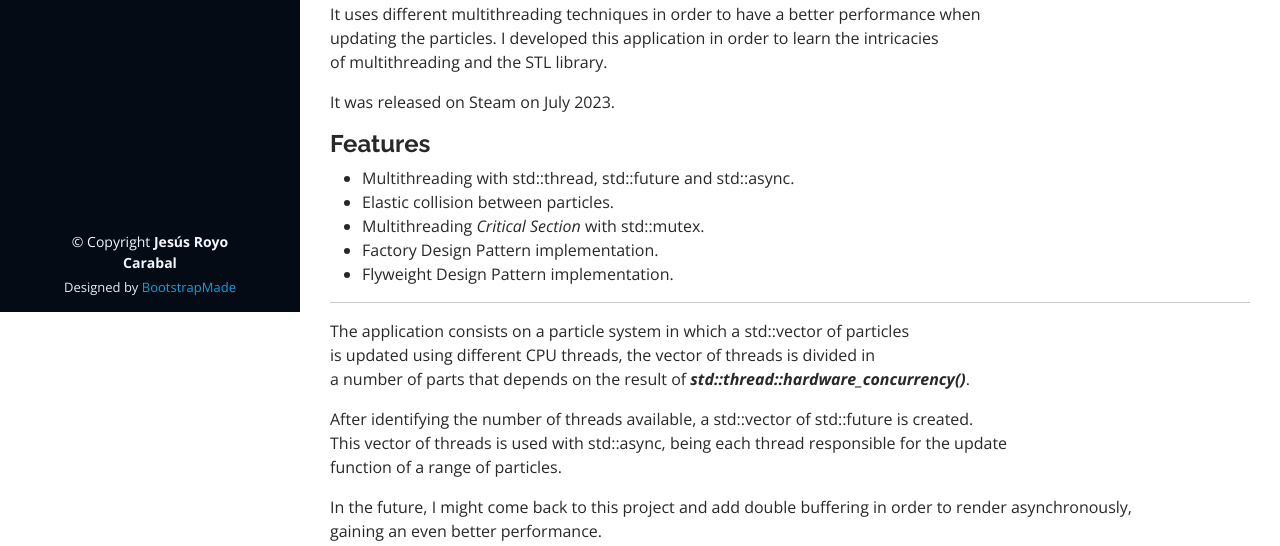
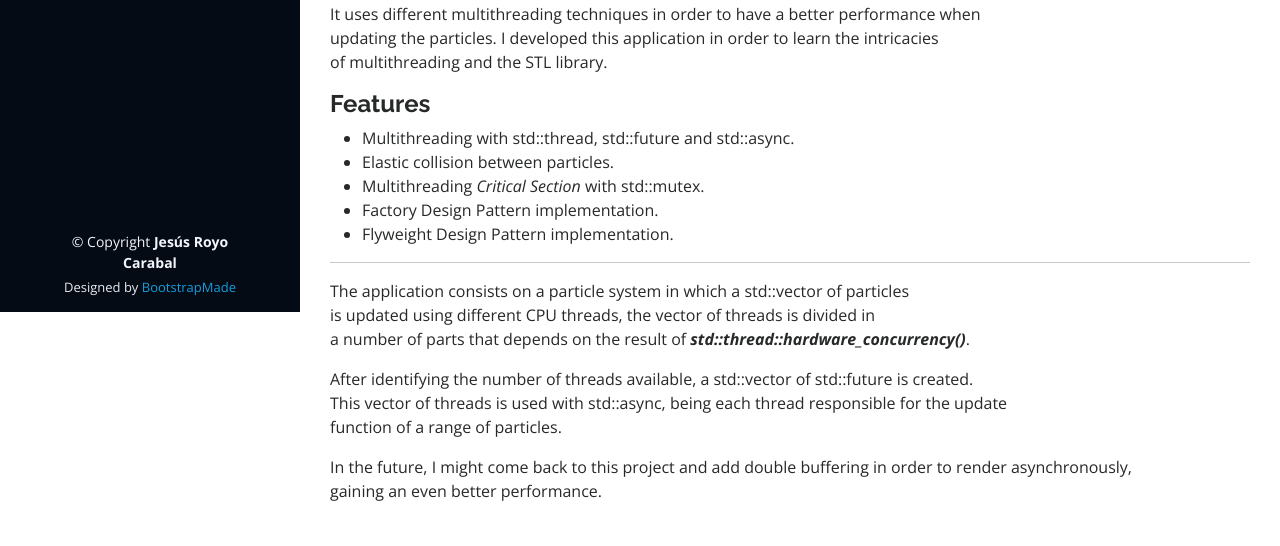
Before and after one commit to Royoca/royoca.github.io, a plain HTML site: page Particles_Details.html in a window 1280 px wide. Shown: the part 488-1034 px from the top of the page. Drawn offline with nearby package versions, Linux system fonts and the light colour scheme.

Commit message:
Update Particles_Details.html

```diff
--- a/Particles_Details.html
+++ b/Particles_Details.html
@@ -112,9 +112,6 @@
                       updating the particles. I developed this application in order to learn the intricacies<br />
                       of multithreading and the STL library.
                   </p>
-                  <p>
-                      It was released on Steam on July 2023.
-                  </p>
                   <h4 class="bold-header">Features</h4>
                   <ul>
                       <li>Multithreading with std::thread, std::future and std::async.</li>
```
